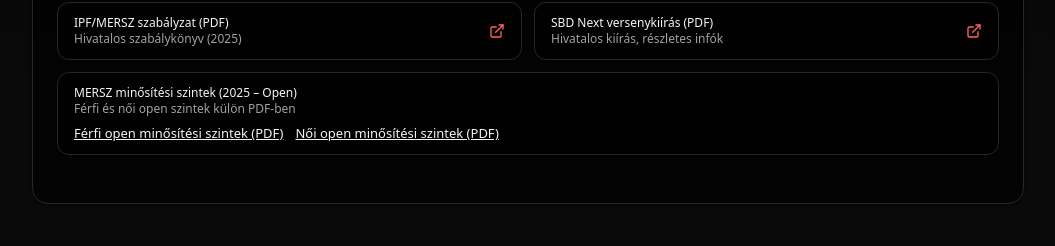
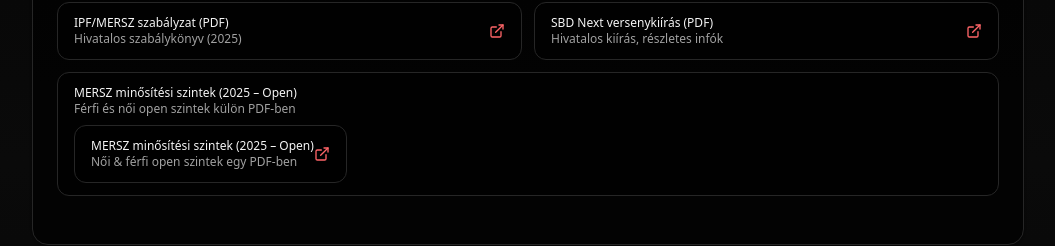
Before and after one commit to powerfloweu/sbdnext-event, a Next.js app: page / in a window 1280 px wide. Shown: the part 2080-2326 px from the top of the page, without its empty margins (112-1167 px from the left). Built offline with nearby package versions, Linux system fonts and the light colour scheme.

Commit message:
Add unified MERSZ Open minősítési PDF

```diff
--- a/app/page.tsx
+++ b/app/page.tsx
@@ -921,21 +921,20 @@
                   </span>
                   <div className="mt-2 flex flex-wrap gap-3 text-[13px]">
                     <a
-                      href="https://hunpower.hu/wp-content/uploads/2024/12/2025FMSZ-1.pdf"
-                      target="_blank"
-                      rel="noopener noreferrer"
-                      className="underline hover:text-red-300"
-                    >
-                      Férfi open minősítési szintek (PDF)
-                    </a>
-                    <a
-                      href="https://hunpower.hu/wp-content/uploads/2025/01/2025NMSZ.pdf"
-                      target="_blank"
-                      rel="noopener noreferrer"
-                      className="underline hover:text-red-300"
-                    >
-                      Női open minősítési szintek (PDF)
-                    </a>
+  href="/docs/MERSZ_Open_Minositesi_Szintek_2025.pdf"
+  target="_blank"
+  rel="noopener noreferrer"
+  className="flex items-center justify-between rounded-xl border border-neutral-800 bg-black/60 px-4 py-3 text-xs hover:border-red-700 hover:bg-red-950/30 transition"
+>
+  <span>
+    MERSZ minősítési szintek (2025 – Open)
+    <br />
+    <span className="text-neutral-400">
+      Női & férfi open szintek egy PDF-ben
+    </span>
+  </span>
+  <ExternalLink className="h-4 w-4 text-red-400" />
+</a>
                   </div>
                 </div>
               </div>
```
Also changed, not shown: 1 other file (tests, documents, lock files or other folders).
